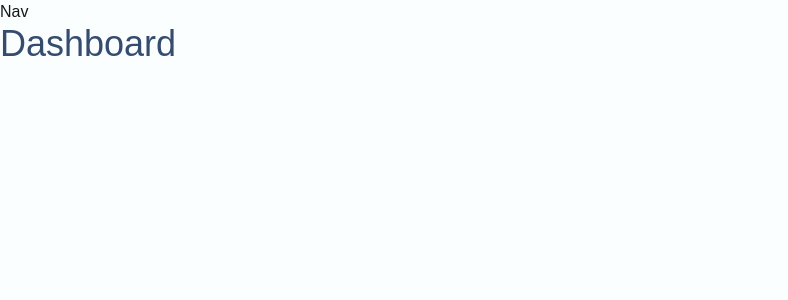
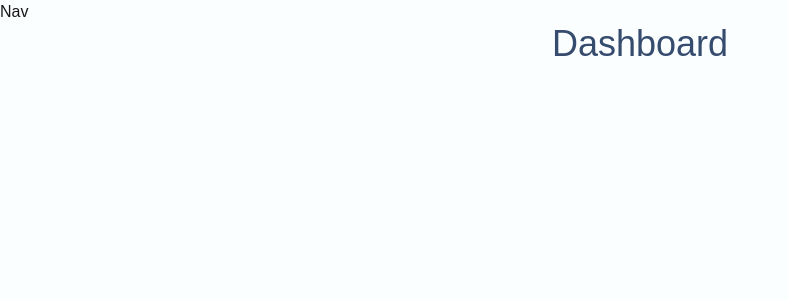
Before and after one commit to Sallah10/neighborhood-hub, a Next.js app: page /dashboard in a window 1280 px wide. Shown: the top 300 px of the page, without its empty margins (0-788 px from the left). Built offline with nearby package versions, Linux system fonts and the light colour scheme.

Commit message:
adjustment made to Ver page

```diff
--- a/app/dashboard/page.tsx
+++ b/app/dashboard/page.tsx
@@ -3,7 +3,7 @@ import React from 'react'
 const Dashboard = () => {
     return (
         <>
-            <div>
+            <div className='main'>
                 <h1 className='text-h1'>Dashboard</h1>
             </div>
         </>
--- a/app/globals.css
+++ b/app/globals.css
@@ -21,6 +21,9 @@ body {
 }
 
 @layer components {
+  .main {
+    @apply flex flex-col w-full items-center justify-center gap-8 container mx-auto;
+  }
   .button {
     @apply bg-[#D2E892] p-4 text-[#364C6F] text-xl max-w-[194px] rounded-lg;
   }
--- a/app/verification/page.tsx
+++ b/app/verification/page.tsx
@@ -6,7 +6,7 @@ import Image from 'next/image'
 const Verification = () => {
     return (
         <>
-            <div className='flex flex-col w-full items-center justify-center gap-8 container mx-auto'>
+            <div className='main'>
                 <h1 className='text-h1'>Verification</h1>
                 <h2 className='text-h2'> Verify OTP</h2>
                 <p className='text-p'>We have sent the Verification code!</p>
```
